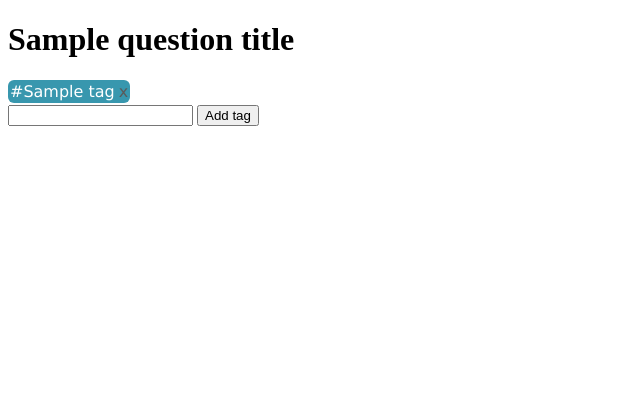
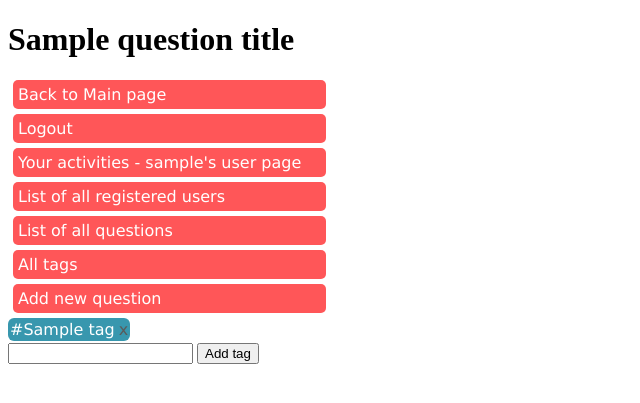
Before and after one commit to AdamReinmuller/Askmate, a Flask app: template templates/add_tag_head.html in a window 1280 px wide. Shown: the top 403 px of the page, without its empty margins (0-640 px from the left). Run offline with Flask 2, Linux system fonts and the light colour scheme; the visitor is signed in with stand-in values (Sample User, id 1); the template is opened without the code that fills it: most values are stand-ins (such as "Sample title", 1, 10 or a date in 2020); some libraries are stand-ins or nearby versions.

Commit message:
tag list fixed accept answer fixed menues-user-id fixed

```diff
--- a/server.py
+++ b/server.py
@@ -49,12 +49,11 @@ def add_comment(question_id=None, answer_id=None, comment=None, comment_id=-1):
         if request.path.startswith("/q"):
             question_title = data_manager.get_line_data_by_id(data_manager.question_db, question_id)[0]['title']
             return render_template('add_edit_comment_head.html', question_title=question_title, comment=comment,
-                                   comment_id=comment_id)
+                                   comment_id=comment_id, user_id=user_id)
         else:
             answer_message = data_manager.get_line_data_by_id(data_manager.answer_db, answer_id)[0]['message']
             return render_template('add_edit_comment_head.html', answer_id=answer_id, answer_message=answer_message,
-                                   comment=comment,
-                                   comment_id=comment_id)
+                                   comment=comment, comment_id=comment_id, user_id=user_id)
 
     elif request.method == 'POST':
         user_id = data_manager.get_userid_by_username(session.get('username'))
@@ -96,7 +95,7 @@ def edit_comment(comment_id):
         return redirect('/')
     if request.method == 'GET' and user_id == data_manager.get_foreign_key_by_id(data_manager.comment_db, 'users_id', comment_id)[0]['users_id']:
         comment = data_manager.get_line_data_by_id(data_manager.comment_db, comment_id)
-        return render_template('add_edit_comment_head.html', comment_id=comment_id, comment=comment)
+        return render_template('add_edit_comment_head.html', comment_id=comment_id, comment=comment, user_id=user_id)
 
     elif request.method == 'POST' and user_id == data_manager.get_foreign_key_by_id(data_manager.comment_db, 'users_id', comment_id)[0]['users_id']:
         data_manager.update_comment_message_submt_editedc_by_id(comment_id, request.form['comment'], util.get_time())
@@ -145,7 +144,9 @@ def route_question(question_id):
                                     '/static/image_for_answer' + str(answer['id']) + '.png',
                                     data_manager.get_lines_data_by_foreign_id(data_manager.comment_db, 'answer_id', answer['id'])]
     if user_id:
-        answer_statuses = list(map(lambda x: x['accepted_status'], data_manager.import_from_db(data_manager.answer_db)))
+        answer_statuses = list(map(lambda x: x['accepted_status'],
+                                   data_manager.get_lines_data_by_foreign_id(data_manager.answer_db, 'question_id',
+                                                                             question_id)))
         voted_questions_of_user = list(map(lambda x: x['question_id'], data_manager.get_foreign_key_by_id(data_manager.user_vote_db,
                                                                                   'question_id', user_id)))
         voted_answers_of_user = list(map(lambda x: x['answer_id'], data_manager.get_foreign_key_by_id(data_manager.user_vote_db, 'answer_id',
@@ -175,7 +176,7 @@ def add_image(question_id):
     except KeyError:
         return redirect('/')
     if request.method == 'GET' and user_id == data_manager.get_foreign_key_by_id(data_manager.question_db, 'users_id', question_id)[0]['users_id']:
-        return render_template('add-image_head.html', question_id=question_id)
+        return render_template('add-image_head.html', question_id=question_id, user_id=user_id)
     elif request.method == 'POST'and user_id == data_manager.get_foreign_key_by_id(data_manager.question_db, 'users_id', question_id)[0]['users_id']:
         url = request.form['URL']
         filename = 'static/image_for_question' + str(question_id) + '.png'
@@ -193,7 +194,7 @@ def add_image_a(question_id, answer_id):
     except KeyError:
         return redirect('/')
     if request.method == 'GET' and user_id == data_manager.get_foreign_key_by_id(data_manager.answer_db, 'users_id', answer_id)[0]['users_id']:
-        return render_template('add-image_head.html')
+        return render_template('add-image_head.html', user_id=user_id)
     elif request.method == 'POST' and user_id == data_manager.get_foreign_key_by_id(data_manager.answer_db, 'users_id', answer_id)[0]['users_id']:
         url = request.form['URL']
         filename = 'static/image_for_answer' + str(answer_id) + '.png'
@@ -245,7 +246,7 @@ def post_answer(question_id, answer_id=""):
         single_question = data_manager.get_line_data_by_id(data_manager.question_db, question_id)
         question_title = single_question[0]['title']
         answer = data_manager.get_line_data_by_id(data_manager.answer_db, answer_id)[0]
-        return render_template('post-answer_head.html', question_title=question_title, answer=answer, answer_id=answer_id)
+        return render_template('post-answer_head.html', question_title=question_title, answer=answer, answer_id=answer_id, user_id=user_id)
 
     elif request.path == '/question/' + str(question_id) + '/' + str(answer_id) and request.method == 'POST':
         form_answer = request.form['answer_message']
@@ -260,7 +261,7 @@ def post_answer(question_id, answer_id=""):
         else:
             single_question = data_manager.get_line_data_by_id(data_manager.question_db, question_id)
             question_title = single_question[0]['title']
-            return render_template('post-answer_head.html', question_title=question_title, answer_id=answer_id)
+            return render_template('post-answer_head.html', question_title=question_title, answer_id=answer_id, user_id=user_id)
 
 
 @app.route('/add-question', methods=['GET', 'POST'])
@@ -272,7 +273,7 @@ def add_edit_question(question_id=None):
         return redirect('/')
     if question_id and request.method == 'GET' and user_id == data_manager.get_foreign_key_by_id(data_manager.question_db, 'users_id', question_id)[0]['users_id']:  # edit question
         question = data_manager.get_line_data_by_id(data_manager.question_db, question_id)[0]  # edit get
-        return render_template('add_questions_head.html', question=question, question_id=question_id)
+        return render_template('add_questions_head.html', question=question, question_id=question_id, user_id=user_id)
 
     elif request.method == 'POST' and question_id and user_id == data_manager.get_foreign_key_by_id(data_manager.question_db, 'users_id', question_id)[0]['users_id']:
         title = request.form['question_title']  # edit post
@@ -281,7 +282,7 @@ def add_edit_question(question_id=None):
         return redirect('/question/{}'.format(question_id))
 
     elif request.method == 'GET' and question_id is None:  # add get
-        return render_template('add_questions_head.html', question_id=question_id)
+        return render_template('add_questions_head.html', question_id=question_id, user_id=user_id)
 
     elif request.method == 'POST' and question_id is None:  # add post
         user_id = data_manager.get_userid_by_username(session.get('username'))
@@ -302,7 +303,7 @@ def add_tag_to_question(question_id=None):
         question = data_manager.get_question_by_id(question_id)  # add tag get
         question_title = question[0]['title']
         tags = data_manager.get_tags(question_id)
-        return render_template('add_tag_head.html', question_title=question_title, tags=tags, question_id=question_id)
+        return render_template('add_tag_head.html', question_title=question_title, tags=tags, question_id=question_id, user_id=user_id)
     elif request.method == 'POST' and user_id == data_manager.get_foreign_key_by_id(data_manager.question_db, 'users_id', question_id)[0]['users_id']:
         question = data_manager.get_question_by_id(question_id)
         question_id_to_add = question[0]['id']
@@ -349,17 +350,20 @@ def delete_answer(answer_id=None):
 
 @app.route('/answer/<answer_id>/accept')
 def accept_answer(answer_id):
+    answer = data_manager.get_line_data_by_id(data_manager.answer_db, answer_id)
+    question_users_id=data_manager.get_foreign_key_by_id(data_manager.question_db, 'users_id', answer[0]['question_id'])[0]['users_id']
     try:
         user_id = data_manager.get_userid_by_username(session['username'])
     except KeyError:
         return redirect('/')
-    answer_statuses = list(map(lambda x:x['accepted_status'], data_manager.import_from_db(data_manager.answer_db)))
-    if True not in answer_statuses and user_id == data_manager.get_foreign_key_by_id(data_manager.answer_db, 'users_id', answer_id)[0]['users_id']:
-        data_manager.accept_answer(answer_id)
-    elif True not in answer_statuses and not user_id == data_manager.get_foreign_key_by_id(data_manager.answer_db, 'users_id', answer_id)[0]['users_id']:
+    if answer[0]['accepted_status'] is False and user_id == question_users_id:
+        answer_statuses = list(map(lambda x: x['accepted_status'], data_manager.get_lines_data_by_foreign_id(data_manager.answer_db, 'question_id', answer[0]['question_id'])))
+        if True not in answer_statuses:
+            data_manager.accept_answer(answer_id)
+        else:
+            flash('You can only accept one answer')
+    else:
         flash('Invalid user')
-    else:
-        flash('You can only accept one answer')
     user_id = data_manager.get_user_id_by_answer_id(answer_id)
     data_manager.increase_reputation('accept', user_id)
     question_id = data_manager.get_foreign_key_by_id(data_manager.answer_db, 'question_id', answer_id)[0]['question_id']
@@ -477,15 +481,21 @@ def logout():
 
 @app.route('/tags')
 def tag_page():
+    user_id = data_manager.get_userid_by_username(session.get('username'))
     data = data_manager.get_tags_and_question_count()
-    return render_template('all_tags_head.html', data=data)
+    return render_template('all_tags_head.html', data=data, user_id=user_id)
 
 
 @app.route('/tags/<string:tag_name>')
+@app.route('/tags/<string:tag_name>/')
 def get_qestions_by_tag(tag_name):
+    user_id = data_manager.get_userid_by_username(session.get('username'))
     headers = data_manager.get_column_names_of_table(data_manager.question_db)
     questions = data_manager.get_questions_by_tag(tag_name)
-    return render_template('questions_by_tag_head.html', questions=questions, headers=headers, tag_name=tag_name)
+    if request.args:
+        questions = util.sort_list_of_table_rows(questions, request.args['order_by'],
+                                            request.args['order_direction'])
+    return render_template('questions_by_tag_head.html', questions=questions, headers=headers, tag_name=tag_name, user_id=user_id)
 
 
 
--- a/templates/add-image_head.html
+++ b/templates/add-image_head.html
@@ -16,13 +16,14 @@
         <a href="/user-list" class="menu_point">List of all registered users</a>
         <a href="/list" class="menu_point">List of all questions</a>
         <a href="/tags" class="menu_point">All tags</a>
+        <a href="/add-question" class="menu_point">Add new question</a>
     {% else %}
         <a href="/registration" class="menu_point">Register</a>
         <a href="/login" class="menu_point">Login</a>
     {% endif %}
 </div>
 <form method="POST">
-    <label for="URL">Please specify the URL for your image:</label><br>
+    <p><strong><label for="URL">Please specify the URL for your image:</label></strong></p>
     <input name="URL" type="text" size="70"><br>
     <button type="submit">Add image</button>
 </form>
--- a/templates/add_edit_comment_head.html
+++ b/templates/add_edit_comment_head.html
@@ -25,14 +25,14 @@
 
 {% if comment_id >=0 %}
     <form method="POST">
-        <label for="comment">Please edit your comment:</label><br>
+        <p><strong><label for="comment">Please edit your comment:</label></strong></p>
         <textarea name="comment" rows="10" cols="70" minlength="10" required>{{ comment[0]['message'] }}</textarea><br>
         <button type="submit">Save edited comment</button>
     </form>
 {% else %}
     <form method="POST">
-        <p>{{ 'Answer:' if answer_id else 'Question:' }} {{ answer_message if answer_id else question_title }}</p>
-        <label for="comment">Please type in your comment:</label><br>
+        <p><strong>{{ 'Answer:' if answer_id else 'Question:' }} {{ answer_message if answer_id else question_title }}</strong></p>
+        <strong><label for="comment">Please type in your comment:</label></strong><br>
         <textarea name="comment" rows="10" cols="70" minlength="10" required></textarea><br>
         <button type="submit">Add comment</button>
     </form>
--- a/templates/add_questions_head.html
+++ b/templates/add_questions_head.html
@@ -33,7 +33,9 @@
 
 {% else %}
     <form method="POST">
+        <p><strong>Title:</strong></p>
         <textarea name="question_title" rows="8" cols="30" required placeholder="Question title"></textarea><br>
+        <p><strong>Message:</strong></p>
         <textarea name="question" rows="10" cols="70" required placeholder="Your question"></textarea><br>
         <input type="submit" value="Add question">
     </form>
--- a/templates/add_tag_head.html
+++ b/templates/add_tag_head.html
@@ -8,6 +8,20 @@
 </head>
 <body>
 <h1>{{ question_title }}</h1>
+<div class="menu">
+    <a href="/" class="menu_point">Back to Main page</a>
+    {% if session['username'] %}
+        <a href="/logout" class="menu_point">Logout</a>
+        <a href="/user/{{ user_id }}" class="menu_point">Your activities - {{ session['username'] }}'s user page</a>
+        <a href="/user-list" class="menu_point">List of all registered users</a>
+        <a href="/list" class="menu_point">List of all questions</a>
+        <a href="/tags" class="menu_point">All tags</a>
+        <a href="/add-question" class="menu_point">Add new question</a>
+    {% else %}
+        <a href="/registration" class="menu_point">Register</a>
+        <a href="/login" class="menu_point">Login</a>
+    {% endif %}
+</div>
 {% if tags %}
     {% for tag in tags %}
         <div class="tag">
--- a/templates/post-answer_head.html
+++ b/templates/post-answer_head.html
@@ -8,8 +8,6 @@
 </head>
 <body>
 <h1>{{ 'Edit Answer' if answer_id else 'Post Answer' }}</h1>
-
-{% if answer_id %}
 <div class="menu">
     <a href="/" class="menu_point">Back to Main page</a>
     {% if session['username'] %}
@@ -18,11 +16,14 @@
         <a href="/user-list" class="menu_point">List of all registered users</a>
         <a href="/list" class="menu_point">List of all questions</a>
         <a href="/tags" class="menu_point">All tags</a>
+        <a href="/add-question" class="menu_point">Add new question</a>
     {% else %}
         <a href="/registration" class="menu_point">Register</a>
         <a href="/login" class="menu_point">Login</a>
     {% endif %}
 </div>
+
+{% if answer_id %}
     <form method="POST">
         <p><strong> Question title: {{ question_title }} </strong></p>
         <p><textarea name="answer_message" rows="10" cols="70" required>{{ answer['message'] }}</textarea></p>
@@ -30,7 +31,6 @@
     </form>
 
 {% else %}
-    <h4><a href="/">Back to Main page</a></h4>
     <form method="POST">
         <p><strong> Question title: {{ question_title }} </strong></p>
         <p><textarea name="answer_message" rows="10" cols="70" minlength="10" required></textarea></p>
--- a/templates/questions_by_tag_head.html
+++ b/templates/questions_by_tag_head.html
@@ -28,8 +28,9 @@
 <table style="width:90%" border="1">
     <tr>
         {% for header in headers %}
-            <th>{{ header }} <br> <a href="/list/?order_by={{ header }}&order_direction=asc">↑</a> <a
-                    href="/list/?order_by={{ header }}&order_direction=desc">↓</a></th>
+
+            <th>{{ header }} <br> <a href="/tags/{{ tag_name }}/?order_by={{ header }}&order_direction=asc">↑</a> <a
+                    href="/tags/{{ tag_name }}/?order_by={{ header }}&order_direction=desc">↓</a></th>
         {% endfor %}
         {% if session['username'] %}
             <th>Add new answer</th>
```
Also changed, not shown: util.py (+18 -0 lines). Lines whose indentation alone changed are shown as unchanged.
